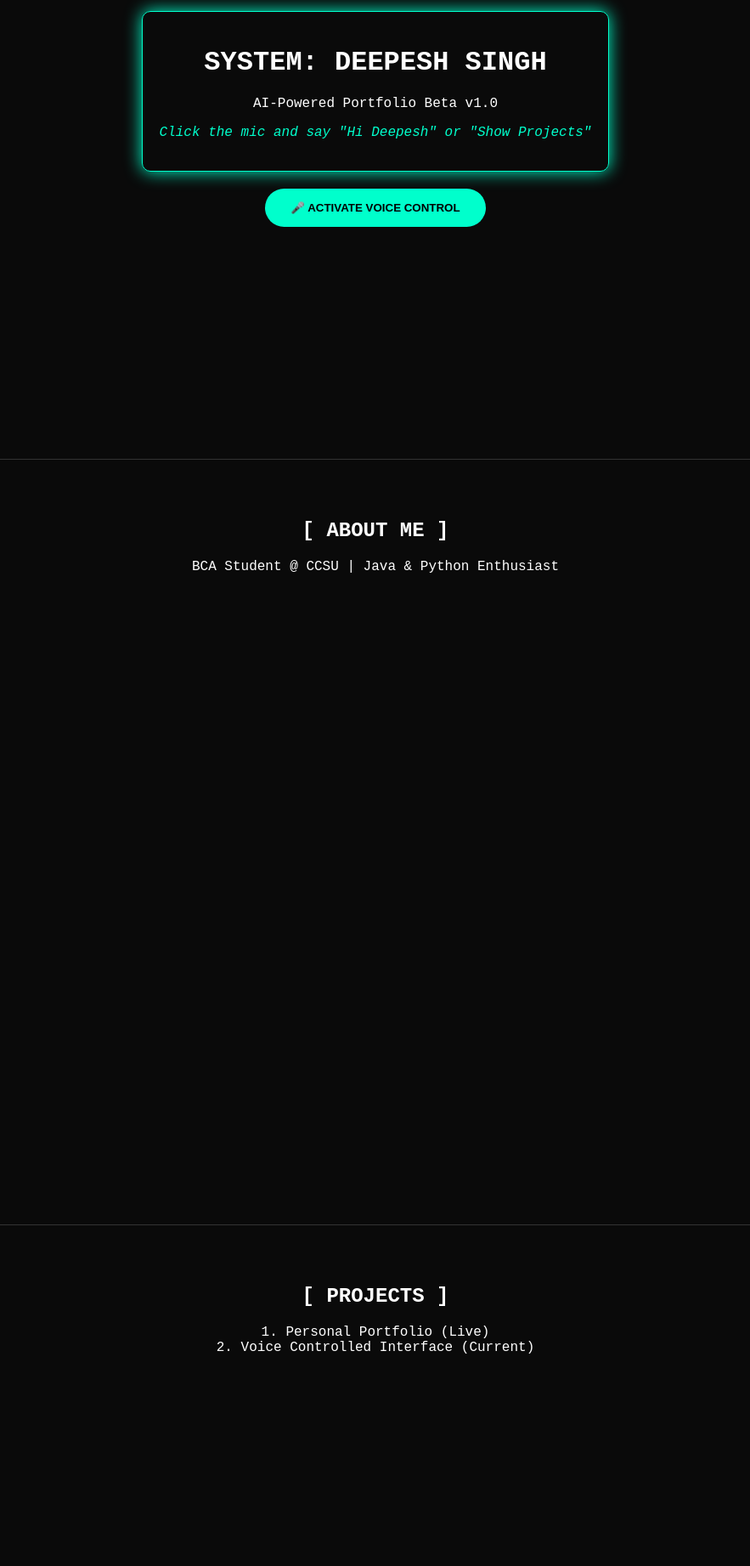
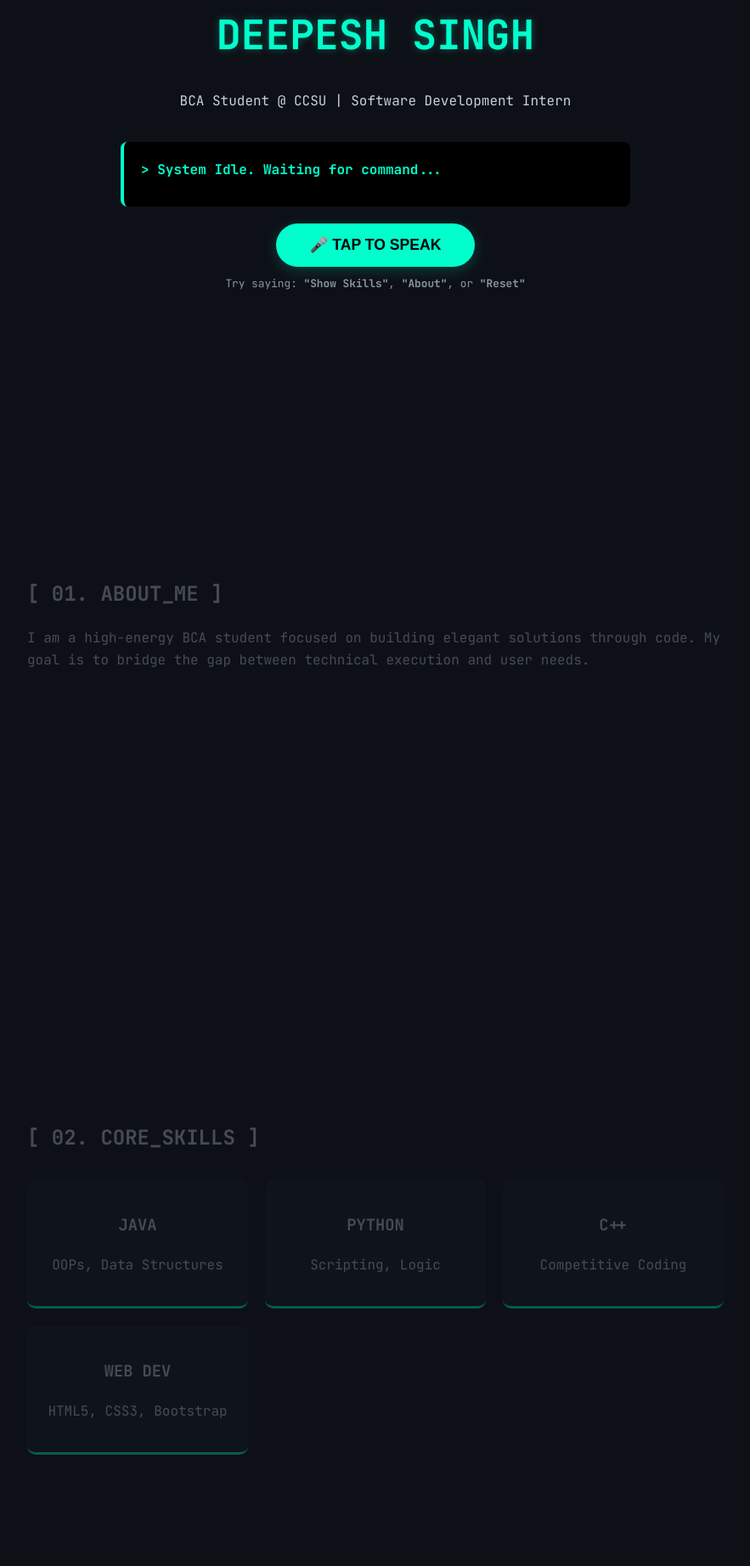
Before and after one commit to TheDeepeshSingh/AI-Voice-Interface-ya-Magic-Portfolio, a plain HTML site: page index.html in a window 1280 px wide. Shown: the part 260-2103 px from the top of the page at 85% size, without its empty margins (198-1081 px from the left). Drawn offline with Linux system fonts and the light colour scheme.

Commit message:
Update index.html

```diff
--- a/index.html
+++ b/index.html
@@ -3,70 +3,143 @@
 <head>
     <meta charset="UTF-8">
     <meta name="viewport" content="width=device-width, initial-scale=1.0">
-    <title>Deepesh | AI Portfolio</title>
+    <title>Deepesh Singh | Voice-Powered Portfolio</title>
+    <!-- Google Fonts for professional look -->
+    <link href="https://fonts.googleapis.com/css2?family=JetBrains+Mono:wght@400;700&display=swap" rel="stylesheet">
     <style>
-        :root { --primary: #00ffcc; --bg: #0a0a0a; --text: #ffffff; }
-        body { font-family: 'Courier New', monospace; background: var(--bg); color: var(--text); text-align: center; margin: 0; overflow-x: hidden; }
-        .hero { height: 100vh; display: flex; flex-direction: column; justify-content: center; align-items: center; }
-        .status-box { border: 1px solid var(--primary); padding: 20px; border-radius: 10px; box-shadow: 0 0 20px var(--primary); margin-bottom: 20px; }
-        .mic-btn { background: var(--primary); border: none; padding: 15px 30px; border-radius: 50px; font-weight: bold; cursor: pointer; transition: 0.3s; }
-        .mic-btn:hover { transform: scale(1.1); box-shadow: 0 0 30px var(--primary); }
-        .section { height: 100vh; padding: 50px; border-top: 1px solid #333; }
-        #output { color: var(--primary); margin-top: 10px; font-style: italic; }
+        :root { --primary: #00ffcc; --bg: #0d1117; --card: #161b22; --text: #c9d1d9; }
+        * { box-sizing: border-box; }
+        body { font-family: 'JetBrains Mono', monospace; background: var(--bg); color: var(--text); margin: 0; line-height: 1.6; }
+
+        .container { max-width: 900px; margin: 0 auto; padding: 20px; }
+
+        /* Hero Section */
+        .hero { height: 100vh; display: flex; flex-direction: column; justify-content: center; align-items: center; text-align: center; }
+        .hero h1 { font-size: 3rem; color: var(--primary); margin-bottom: 10px; text-shadow: 0 0 10px rgba(0,255,204,0.3); }
+
+        .console { background: #000; padding: 20px; border-radius: 8px; border-left: 4px solid var(--primary); width: 100%; max-width: 600px; margin: 20px 0; text-align: left; }
+
+        .mic-btn { background: var(--primary); color: #000; border: none; padding: 15px 40px; border-radius: 50px; font-weight: bold; cursor: pointer; font-size: 1.1rem; transition: 0.3s; box-shadow: 0 4px 15px rgba(0,255,204,0.2); }
+        .mic-btn:hover { transform: translateY(-3px); box-shadow: 0 6px 25px rgba(0,255,204,0.4); }
+        .mic-btn:active { transform: translateY(0); }
+
+        /* Skills Section */
+        .section { min-height: 80vh; padding: 100px 20px; opacity: 0.3; transition: 1s; }
+        .section.active { opacity: 1; transform: scale(1.05); }
+        .grid { display: grid; grid-template-columns: repeat(auto-fit, minmax(200px, 1fr)); gap: 20px; margin-top: 30px; }
+        .skill-card { background: var(--card); padding: 20px; border-radius: 10px; border-bottom: 3px solid var(--primary); text-align: center; }
+
+        #status { color: var(--primary); font-weight: bold; }
+        .hint { font-size: 0.8rem; color: #8b949e; margin-top: 10px; }
     </style>
 </head>
 <body>
 
-    <div class="hero" id="home">
-        <div class="status-box">
-            <h1>SYSTEM: DEEPESH SINGH</h1>
-            <p>AI-Powered Portfolio Beta v1.0</p>
-            <p id="output">Click the mic and say "Hi Deepesh" or "Show Projects"</p>
-        </div>
-        <button class="mic-btn" onclick="startListening()">🎤 ACTIVATE VOICE CONTROL</button>
-    </div>
+    <div class="container">
+        <!-- Hero -->
+        <section class="hero" id="home">
+            <h1>DEEPESH SINGH</h1>
+            <p>BCA Student @ CCSU | Software Development Intern</p>
 
-    <div class="section" id="about">
-        <h2>[ ABOUT ME ]</h2>
-        <p>BCA Student @ CCSU | Java & Python Enthusiast</p>
-    </div>
+            <div class="console">
+                <div id="status">> System Idle. Waiting for command...</div>
+                <div id="user-input" style="color: #8b949e; margin-top: 10px;"></div>
+            </div>
 
-    <div class="section" id="projects">
-        <h2>[ PROJECTS ]</h2>
-        <p>1. Personal Portfolio (Live)<br>2. Voice Controlled Interface (Current)</p>
+            <button class="mic-btn" onclick="initVoice()">🎤 TAP TO SPEAK</button>
+            <p class="hint">Try saying: <b>"Show Skills"</b>, <b>"About"</b>, or <b>"Reset"</b></p>
+        </section>
+
+        <!-- About -->
+        <section class="section" id="about">
+            <h2>[ 01. ABOUT_ME ]</h2>
+            <p>I am a high-energy BCA student focused on building elegant solutions through code. My goal is to bridge the gap between technical execution and user needs.</p>
+        </section>
+
+        <!-- Skills -->
+        <section class="section" id="skills">
+            <h2>[ 02. CORE_SKILLS ]</h2>
+            <div class="grid">
+                <div class="skill-card"><h3>JAVA</h3><p>OOPs, Data Structures</p></div>
+                <div class="skill-card"><h3>PYTHON</h3><p>Scripting, Logic</p></div>
+                <div class="skill-card"><h3>C++</h3><p>Competitive Coding</p></div>
+                <div class="skill-card"><h3>WEB DEV</h3><p>HTML5, CSS3, Bootstrap</p></div>
+            </div>
+        </section>
     </div>
 
     <script>
-        const output = document.getElementById('output');
+        const status = document.getElementById('status');
+        const userInput = document.getElementById('user-input');
 
-        function startListening() {
-            const recognition = new (window.SpeechRecognition || window.webkitSpeechRecognition)();
-            recognition.lang = 'en-US';
-            output.innerText = "Listening...";
+        // 100% Compatible Speech Setup
+        const SpeechRecognition = window.SpeechRecognition || window.webkitSpeechRecognition;
 
-            recognition.onresult = (event) => {
-                const command = event.results[0][0].transcript.toLowerCase();
-                output.innerText = 'You said: "' + command + '"';
+        if (!SpeechRecognition) {
+            status.innerText = "> Error: Browser not supported. Use Chrome.";
+            status.style.color = "red";
+        }
 
-                if (command.includes('hi') || command.includes('hello')) {
-                    speak("Hello! I am Deepesh's AI assistant. How can I help you?");
-                } else if (command.includes('project')) {
-                    document.getElementById('projects').scrollIntoView({ behavior: 'smooth' });
-                    speak("Navigating to projects section.");
-                } else if (command.includes('about')) {
-                    document.getElementById('about').scrollIntoView({ behavior: 'smooth' });
-                    speak("Here is some information about Deepesh.");
-                } else {
-                    speak("I heard you, but I only respond to: Hi, Projects, or About.");
-                }
-            };
+        const recognition = new SpeechRecognition();
+        recognition.lang = 'en-US';
+        recognition.continuous = false;
 
-            recognition.start();
+        function initVoice() {
+            try {
+                recognition.start();
+                status.innerText = "> Listening... Speak now.";
+                status.style.color = "#00ffcc";
+            } catch (e) {
+                console.log("Already listening");
+            }
+        }
+
+        recognition.onresult = (event) => {
+            const transcript = event.results[0][0].transcript.toLowerCase();
+            userInput.innerText = `Last Command: "${transcript}"`;
+            handleCommand(transcript);
+        };
+
+        recognition.onend = () => {
+            if(status.innerText === "> Listening... Speak now.") {
+                status.innerText = "> System Idle.";
+            }
+        };
+
+        function handleCommand(cmd) {
+            // Remove 'active' class from all
+            document.querySelectorAll('.section').forEach(s => s.classList.remove('active'));
+
+            if (cmd.includes('skill') || cmd.includes('tech')) {
+                scrollToSection('skills');
+                speak("Accessing core skills. Java, Python, and Web Development loaded.");
+            }
+            else if (cmd.includes('about') || cmd.includes('who')) {
+                scrollToSection('about');
+                speak("Loading profile information.");
+            }
+            else if (cmd.includes('reset') || cmd.includes('home')) {
+                window.scrollTo({ top: 0, behavior: 'smooth' });
+                speak("Returning to home screen.");
+            }
+            else {
+                status.innerText = "> Unknown Command. Try 'Skills'.";
+                speak("Command not recognized. Please try again.");
+            }
+        }
+
+        function scrollToSection(id) {
+            const el = document.getElementById(id);
+            el.scrollIntoView({ behavior: 'smooth' });
+            el.classList.add('active');
+            status.innerText = `> Navigating to ${id.toUpperCase()}...`;
         }
 
         function speak(text) {
-            const utterance = new SpeechSynthesisUtterance(text);
-            window.speechSynthesis.speak(utterance);
+            const msg = new SpeechSynthesisUtterance(text);
+            msg.rate = 0.9; // Thoda professional sound ke liye
+            msg.pitch = 1;
+            window.speechSynthesis.speak(msg);
         }
     </script>
 </body>
```
